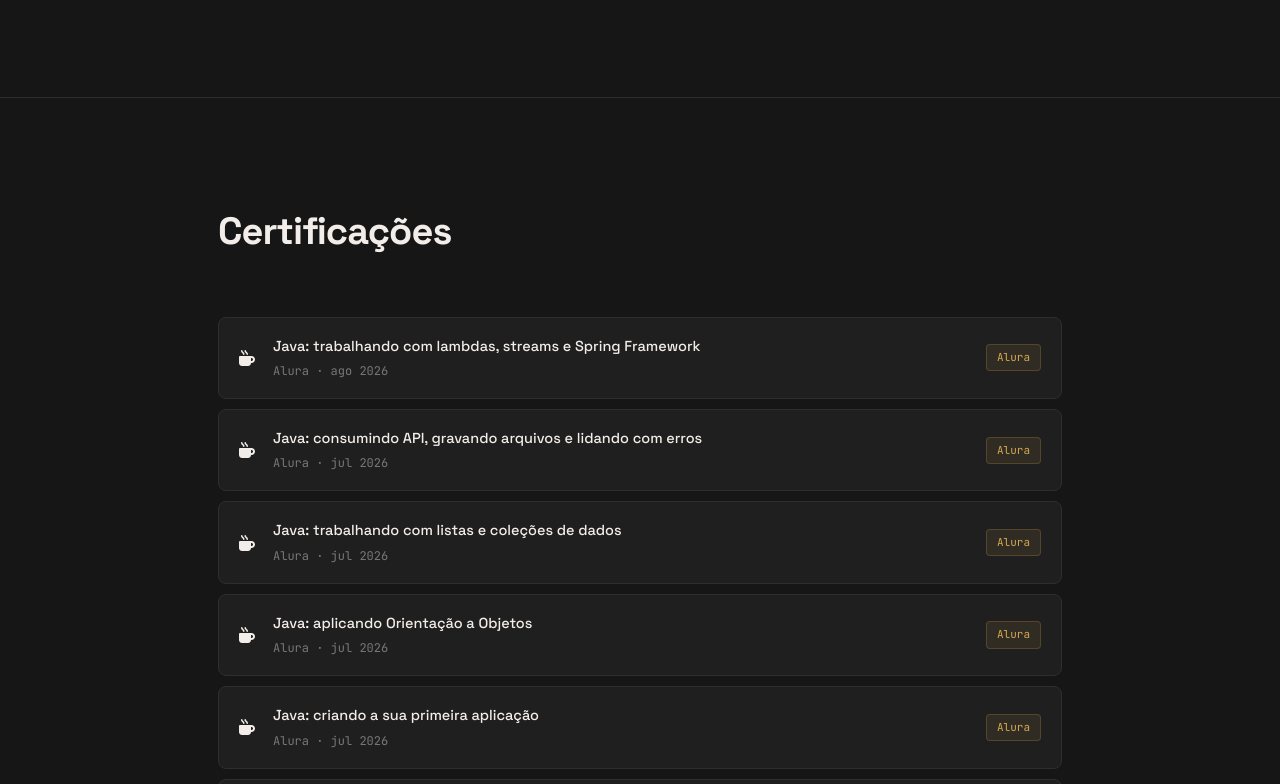
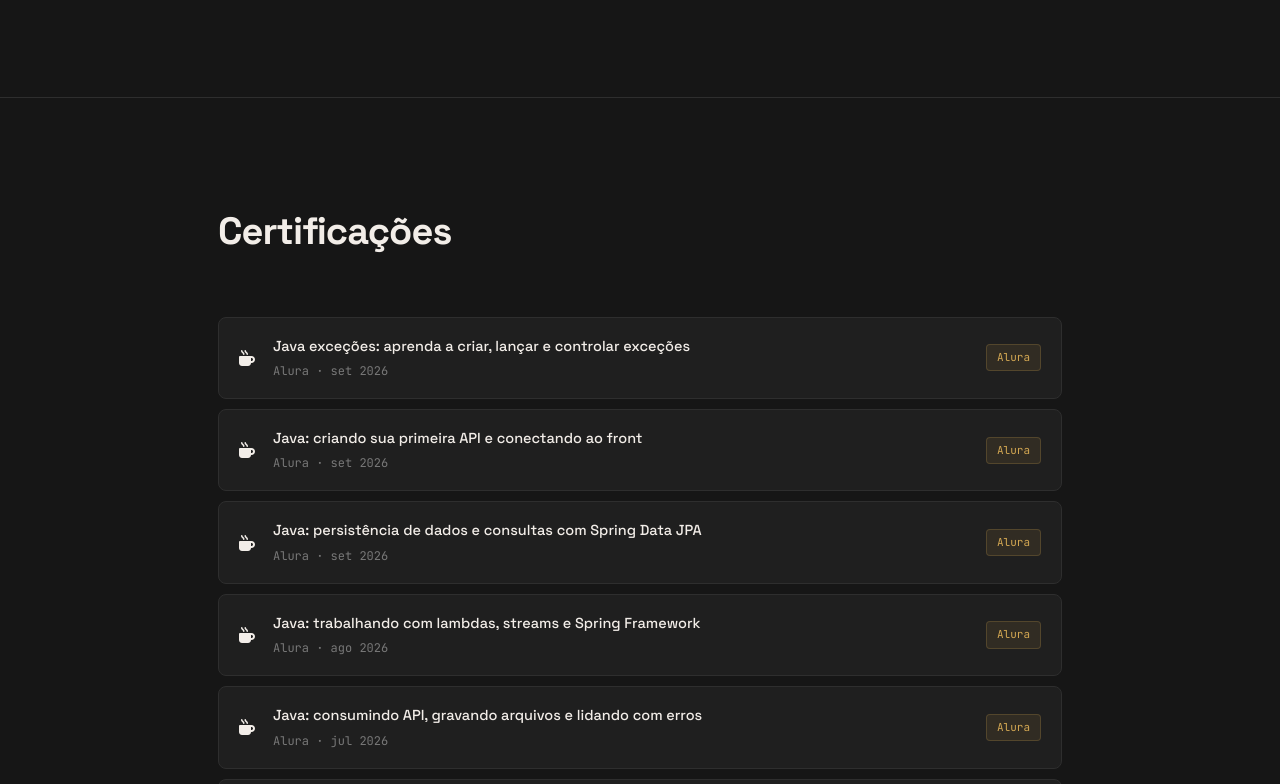
Before and after one commit to luisferreiira/portfolio-luisferreira, a plain HTML site: page index.html in a window 1280 px wide. Shown: the part 4134-4918 px from the top of the page. Drawn offline with Linux system fonts and the light colour scheme.

Commit message:
adiciona novos badges e certificações ao portfólio

```diff
--- a/index.html
+++ b/index.html
@@ -130,6 +130,7 @@
             <article class="proj-small">
               <header>
                 <h3>SICAT</h3>
+                <span class="ps-badge">em andamento</span>
               </header>
               <p class="proj-small-sub">IHC</p>
               <p>
@@ -272,6 +273,36 @@
       <div class="wrap">
         <h2>Certificações</h2>
         <ul class="certs">
+          <li>
+            <article class="cert">
+              <i class="fa-solid fa-mug-hot" aria-hidden="true"></i>
+              <div>
+                <h3>Java exceções: aprenda a criar, lançar e controlar exceções</h3>
+                <p class="cert-meta">Alura · set 2026</p>
+              </div>
+              <span class="cert-pill">Alura</span>
+            </article>
+          </li>
+          <li>
+            <article class="cert">
+              <i class="fa-solid fa-mug-hot" aria-hidden="true"></i>
+              <div>
+                <h3>Java: criando sua primeira API e conectando ao front</h3>
+                <p class="cert-meta">Alura · set 2026</p>
+              </div>
+              <span class="cert-pill">Alura</span>
+            </article>
+          </li>
+          <li>
+            <article class="cert">
+              <i class="fa-solid fa-mug-hot" aria-hidden="true"></i>
+              <div>
+                <h3>Java: persistência de dados e consultas com Spring Data JPA</h3>
+                <p class="cert-meta">Alura · set 2026</p>
+              </div>
+              <span class="cert-pill">Alura</span>
+            </article>
+          </li>
           <li>
             <article class="cert">
               <i class="fa-solid fa-mug-hot" aria-hidden="true"></i>
```
